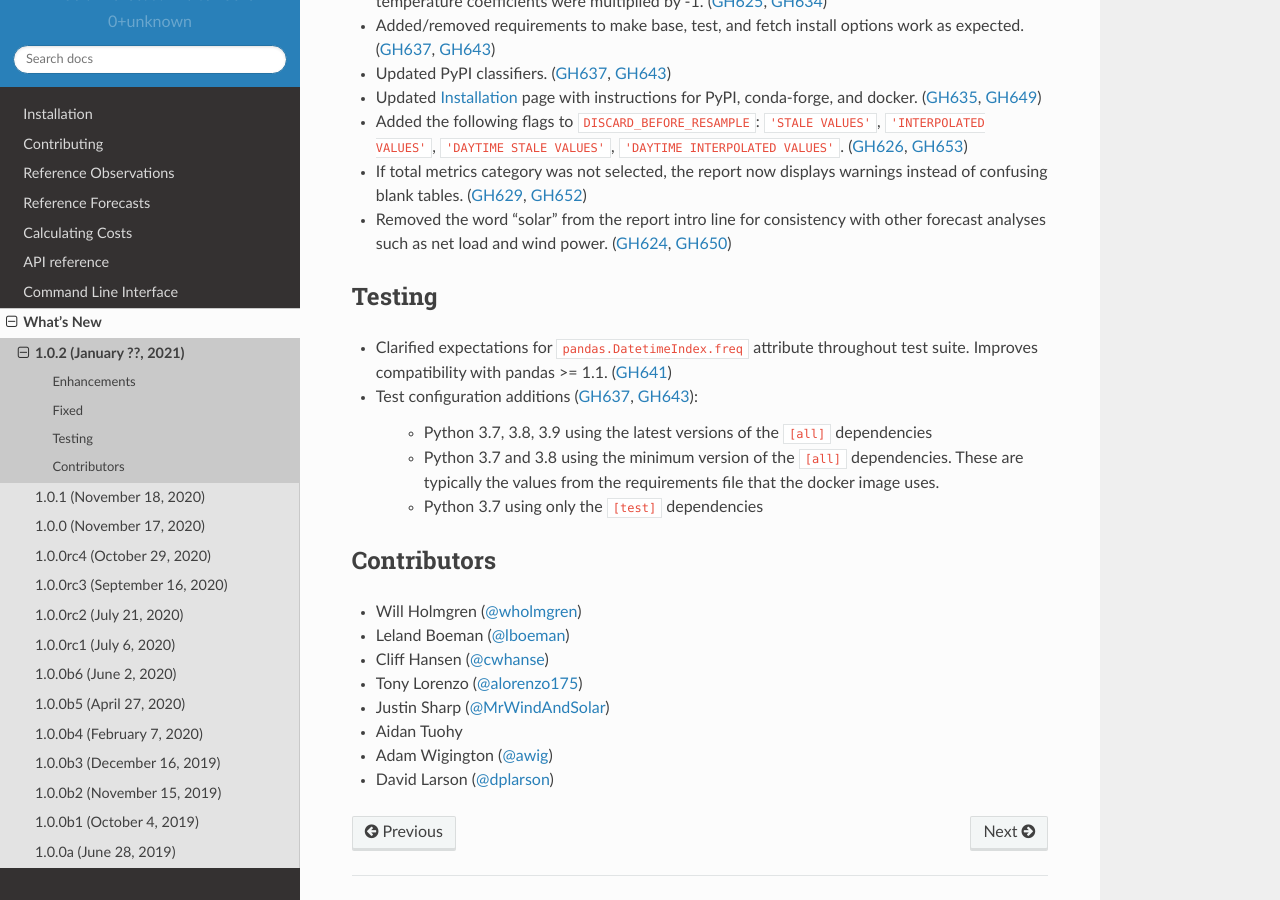
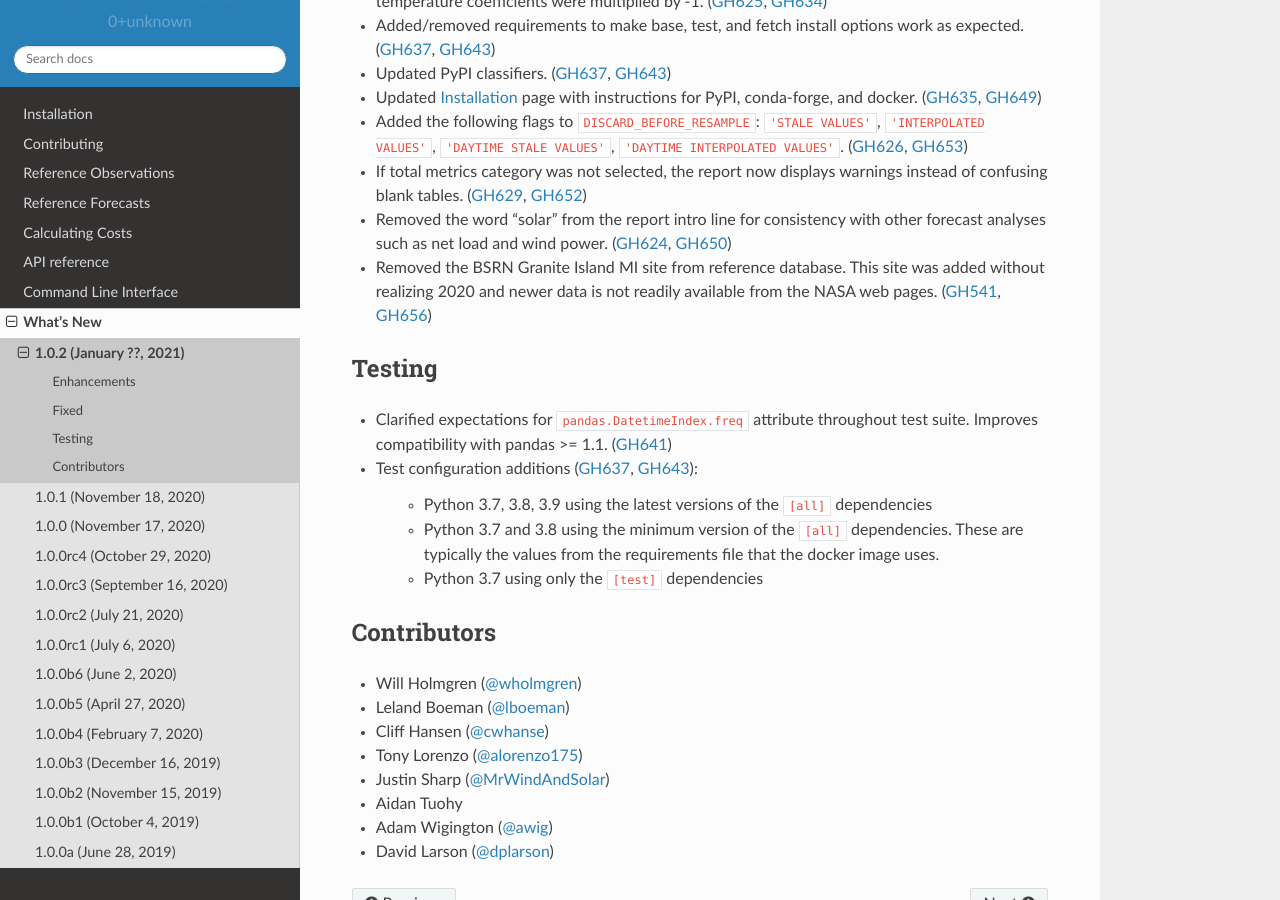
Before and after one commit to SolarArbiter/solarforecastarbiter-core, a Sphinx documentation site: the page built from docs/source/whatsnew/1.0.2.rst, in a window 1280 px wide and 900 px high, scrolled down 402 px. Built offline with Sphinx 7.4.7 and the Read the Docs theme 2.0.0, drawn with Linux system fonts in a browser that asks for light colours.

Commit message:
remove granite island from reference sites

```diff
--- a/docs/source/whatsnew/1.0.2.rst
+++ b/docs/source/whatsnew/1.0.2.rst
@@ -33,6 +33,9 @@ Fixed
 * Removed the word "solar" from the report intro line for consistency with
   other forecast analyses such as net load and wind power.
   (:issue:`624`, :pull:`650`)
+* Removed the BSRN Granite Island MI site from reference database. This site
+  was added without realizing 2020 and newer data is not readily available
+  from the NASA web pages. (:issue:`541`, :pull:`656`)
 
 Testing
 ~~~~~~~
```
Also changed, not shown: 1 other file.
